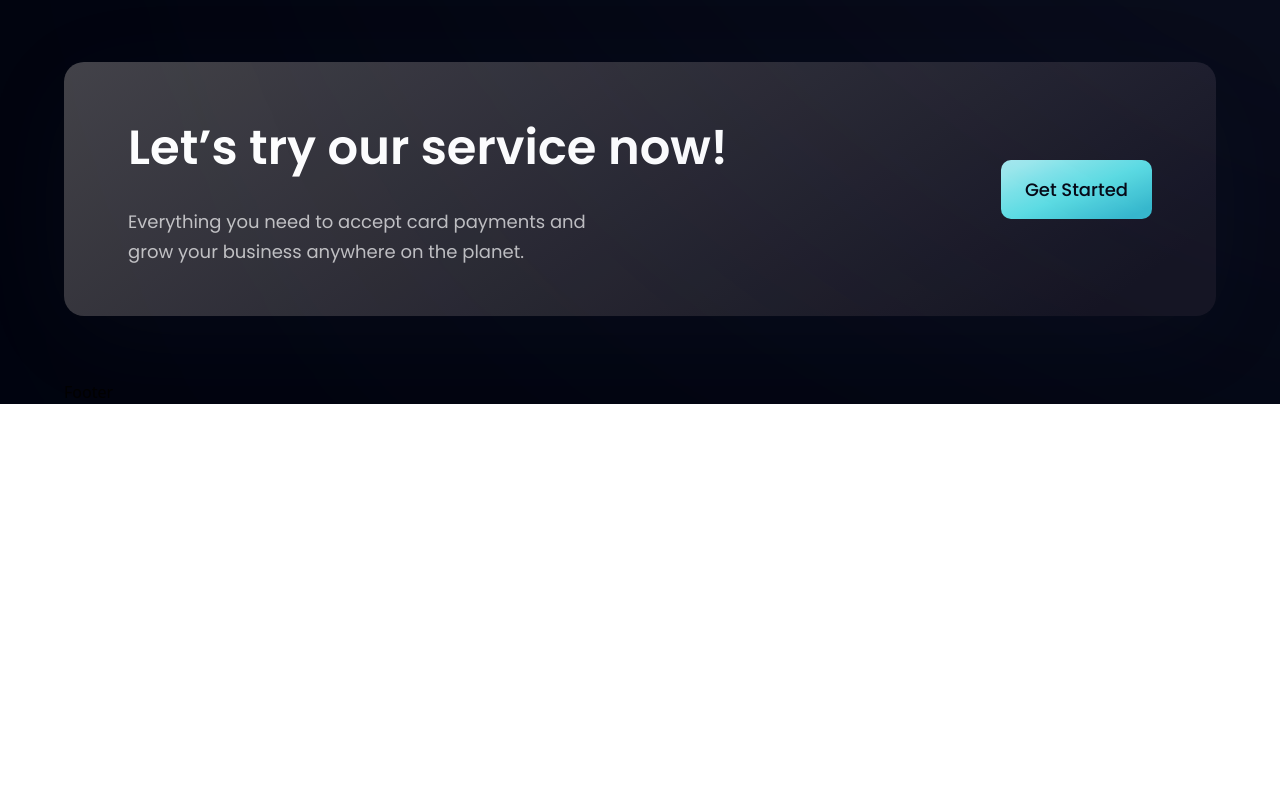
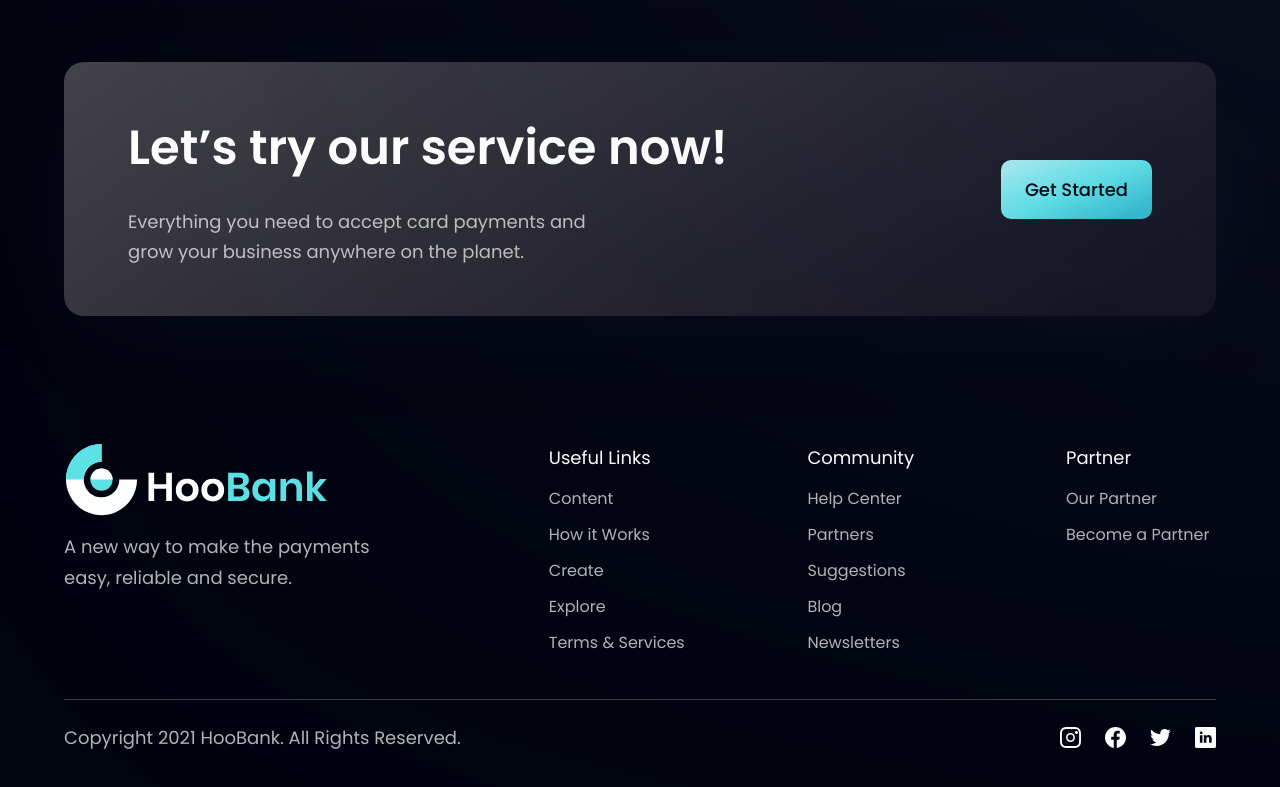
Before and after one commit to kidusshun/next-gen-bank, a React (Vite) app: page / in a window 1280 px wide. Shown: the part 3924-4711 px from the top of the page. Before the commit the page ends 4328 px from the top, so only its background shows below. Built offline with nearby package versions, Linux system fonts and the light colour scheme.

Commit message:
footer done

```diff
--- a/src/components/Footer.jsx
+++ b/src/components/Footer.jsx
@@ -1,9 +1,37 @@
-import React from 'react'
+import styles from '../styles';
+import {logo} from '../assets';
+import {footerLinks, socialMedia } from '../constants';
 
-const Footer = () => {
-  return (
-    <div>Footer</div>
-  )
-}
+
+const Footer = () => (
+    <section className={`${styles.flexCenter} ${styles.paddingY} flex-col`}>
+      <div className={`${styles.flexStart} md:flex-row flex-col mb-8 w-full`}>
+        <div className='flex-1 flex flex-col justify-start mr-10'>
+          <img src={logo} alt="hoobank" className='w-[266px] h-[72px] object-contain' />
+          <p className={`${styles.paragraph} mt-4 max-w-[310px]`}>A new way to make the payments easy, reliable and secure.</p>
+        </div>
+        <div className='flex-[1.5] w-full flex flex-row justify-between flex-wrap md:mt-0 mt-10'>
+          {footerLinks.map((footerLink)=>(
+            <div key={footerLink.title} className='flex flex-col ss:my-0 my-4 min-w-[150px]'>
+              <h4 className='font-poppins text-medium text-[18px] leading-[27px] text-white'>{footerLink.title}</h4>
+              <ul className='mt-4'>
+                {footerLink.links.map((link, index)=>(
+                  <li key={link.name} className={`font-poppins text-[16px] leading-[24px] text-dimWhite hover:text-secondary cursor-pointer ${index !== footerLink.length-1 ? 'mb-3' : 'mb:0' }`}>{link.name}</li>
+                ))}
+              </ul>
+            </div>
+          ))}
+        </div>
+      </div>
+      <div className='flex justify-between items-center w-full md:flex-row flex-col pt-6 border-t-[1px] border-t-[#3F3E45]'>
+        <p className='font-poppins text-normal text-[18px] leading-[27px] text-dimWhite'>Copyright 2021 HooBank. All Rights Reserved.</p>
+        <div className='flex flex-row justify-end md:mt-0 mt-6'>
+          {socialMedia.map((social, index)=>(
+            <img src={social.icon} key={social.id} alt={social.id} className={`w-[21px] h-[21px] object-contain cursor-pointer ${index !== socialMedia.length-1 ? 'mr-6' : 'mr-0'}`} />
+          ))}
+        </div>
+      </div>
+    </section>
+)
 
 export default Footer
--- a/src/constants/index.js
+++ b/src/constants/index.js
@@ -156,22 +156,22 @@
 
 export const socialMedia = [
   {
-    id: "social-media-1",
+    id: "instagram",
     icon: instagram,
     link: "https://www.instagram.com/",
   },
   {
-    id: "social-media-2",
+    id: "facebook",
     icon: facebook,
     link: "https://www.facebook.com/",
   },
   {
-    id: "social-media-3",
+    id: "twitter",
     icon: twitter,
     link: "https://www.twitter.com/",
   },
   {
-    id: "social-media-4",
+    id: "linkedin",
     icon: linkedin,
     link: "https://www.linkedin.com/",
   },
```
